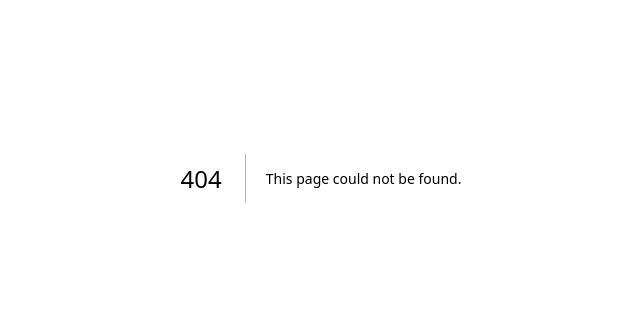
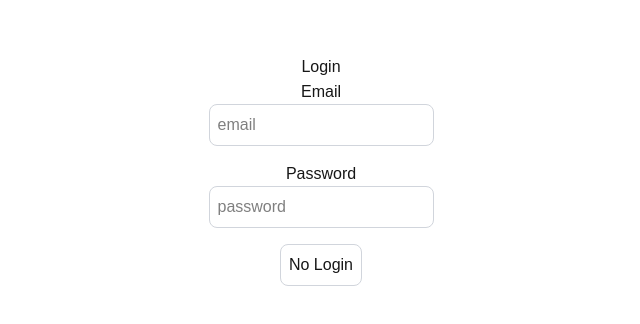
Before and after one commit to AmithBV0606/NextAuth-MongoDB, a Next.js app: page /login in a window 1280 px wide. Before the commit this address had no page. Shown: the part 222-546 px from the top of the page, without its empty margins (319-959 px from the left). Built offline with nearby package versions, Linux system fonts and the light colour scheme.

Commit message:
Created UI for login page.

```diff
--- /dev/null
+++ b/src/app/login/page.tsx
@@ -0,0 +1,76 @@
+"use client";
+
+import React, { useEffect, useState } from "react";
+import axios from "axios";
+import toast from "react-hot-toast";
+import { useRouter } from "next/navigation";
+
+export default function LogInPage() {
+  const [user, setUser] = useState({
+    email: "",
+    password: "",
+  });
+  const [buttonDisabled, setButtonDisabled] = useState(false);
+  const [loading, setLoading] = useState(false);
+
+  const router = useRouter();
+
+  const onLogin = async () => {
+    try {
+      setLoading(true);
+      const res = await axios.post("/api/users/login", user);
+      console.log("Login success : ", res.data);
+      router.push("/profile");
+    } catch (error: any) {
+      console.log("Login failed.");
+      toast.error(error.message);
+    } finally {
+      setLoading(false);
+    }
+  };
+
+  useEffect(() => {
+    if (user.email.length > 5 && user.password.length > 3) {
+      setButtonDisabled(false);
+    } else {
+      setButtonDisabled(true);
+    }
+  });
+
+  return (
+    <div className="flex flex-col items-center justify-center min-h-screen py-2">
+      <h1>{loading ? "Processing" : "Login"}</h1>
+      <hr />
+
+      {/* Email field : */}
+      <label htmlFor="email">Email</label>
+      <input
+        type="email"
+        id="email"
+        placeholder="email"
+        value={user.email}
+        onChange={(e) => setUser({ ...user, email: e.target.value })}
+        className="p-2 border border-gray-300 bg-white rounded-lg mb-4 focus:outline-none focus:border-gray-600 text-black"
+      />
+
+      {/* Password field : */}
+      <label htmlFor="password">Password</label>
+      <input
+        type="password"
+        id="password"
+        placeholder="password"
+        value={user.password}
+        onChange={(e) => setUser({ ...user, password: e.target.value })}
+        className="p-2 border bg-white border-gray-300 rounded-lg mb-4 focus:outline-none focus:border-gray-600 text-black"
+      />
+
+      {/* Submit button : */}
+      <button
+        className="p-2 border border-gray-300 rounded-lg mb-4 focus:outline-none focus:border-gray-600"
+        onClick={onLogin}
+      >
+        {buttonDisabled ? "No Login" : "Login"}
+      </button>
+    </div>
+  );
+}
```
